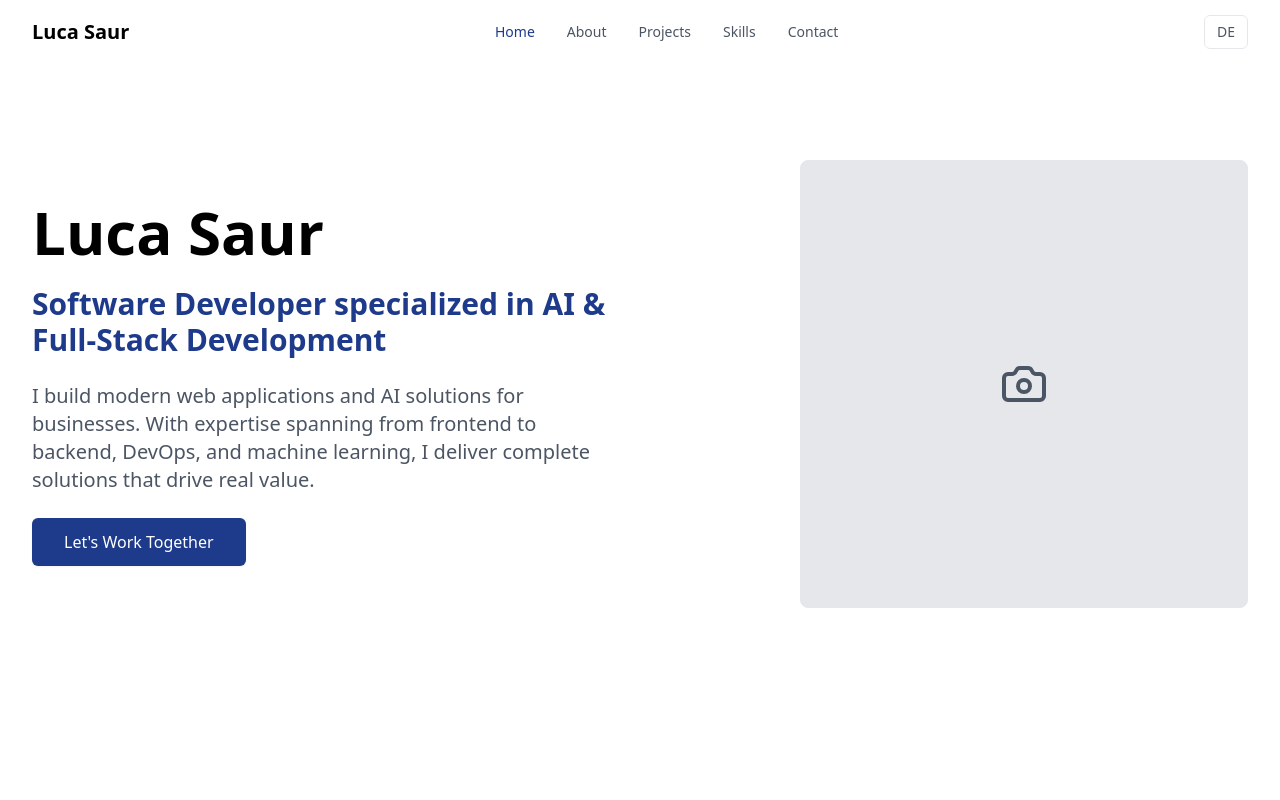
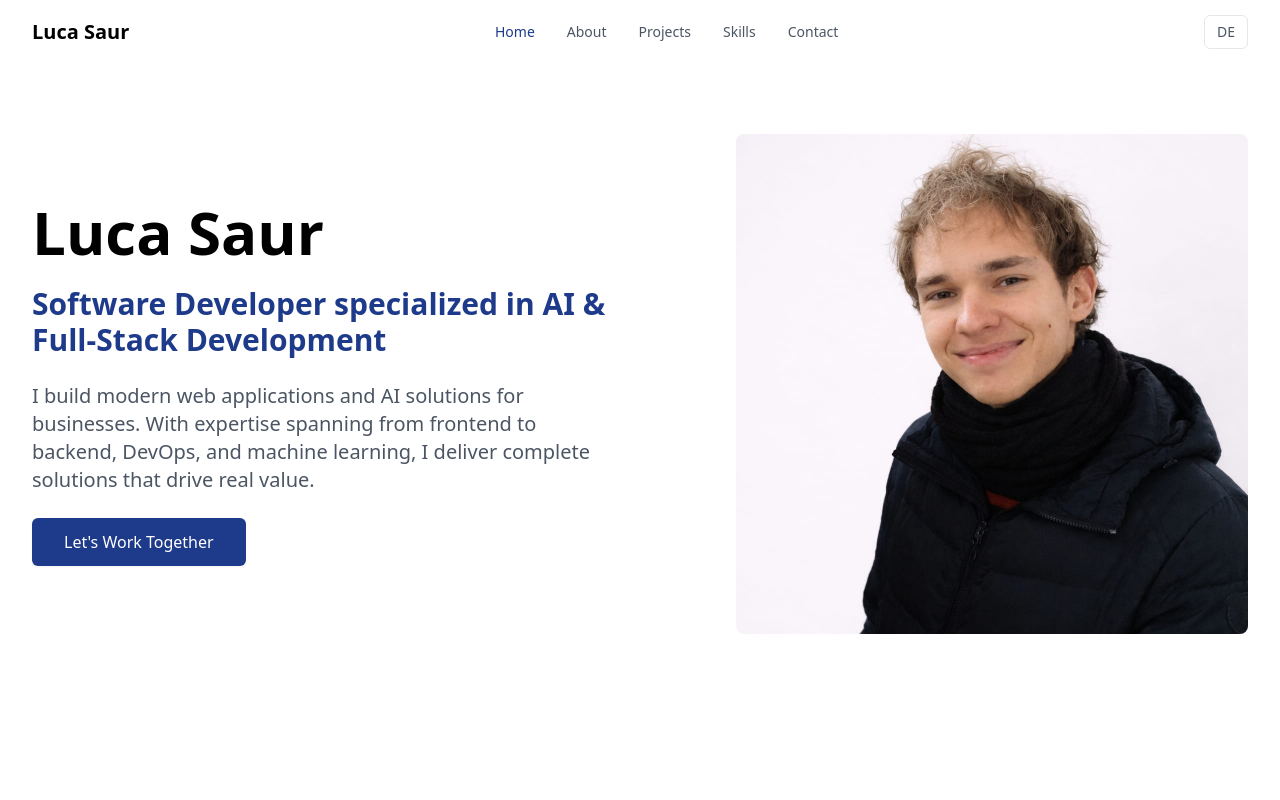
Before and after one commit to saurluca/personal-website, a React (Vite) app: page / in a window 1280 px wide. Shown: the top 800 px of the page. Built offline with nearby package versions, Linux system fonts and the light colour scheme.

Commit message:
refactor: replace PhotoPlaceholder with an image and update styling in Hero component

```diff
--- a/src/components/Hero.tsx
+++ b/src/components/Hero.tsx
@@ -1,5 +1,4 @@
 import { useLanguage } from '../hooks/useLanguage';
-import { PhotoPlaceholder } from './PhotoPlaceholder';
 
 export const Hero = () => {
   const { t } = useLanguage();
@@ -40,9 +39,14 @@ export const Hero = () => {
             </button>
           </div>
 
-          {/* Photo Placeholder */}
+          {/* Photo */}
           <div className="flex justify-center lg:justify-end">
-            <PhotoPlaceholder className="w-full max-w-md aspect-square" />
+            <img
+              src="/me.jpeg"
+              alt="Luca"
+              className="w-full max-w-lg h-[500px] object-cover rounded-lg"
+              style={{ aspectRatio: '4/5', width: '100%', height: '500px', objectFit: 'cover', objectPosition: 'center 35%' }}
+            />
           </div>
         </div>
       </div>
```
Also changed, not shown: public/me.jpeg (added).
